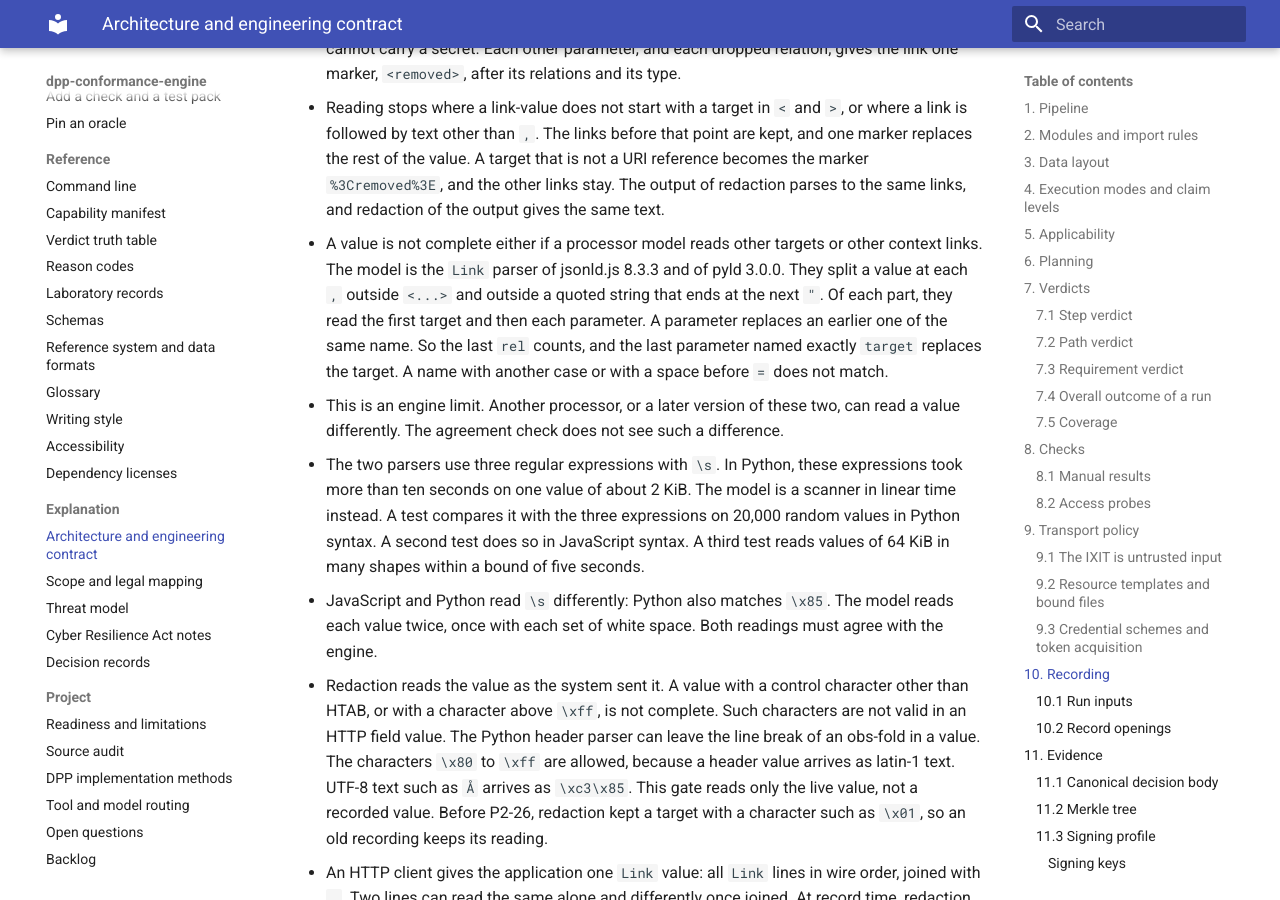
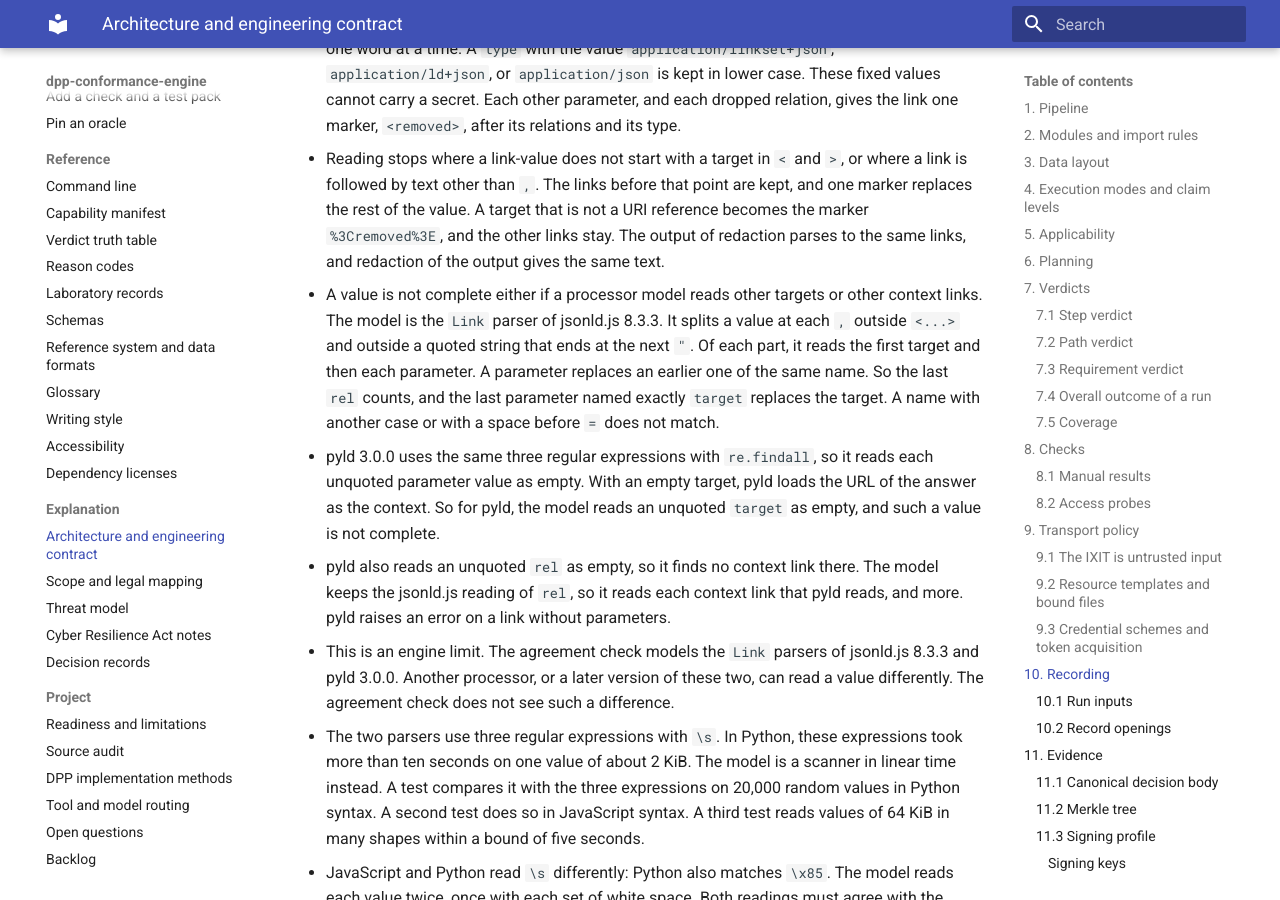
Before and after one commit to hadijannat/dpp-conformance-engine, an MkDocs documentation site: the page built from docs/explanation/architecture.md, in a window 1280 px wide and 900 px high, scrolled down 50509 px. Built offline with MkDocs 1.6.1 and Material for MkDocs 9.7.7, drawn with Linux system fonts in a browser that asks for light colours; the version menu is left out; some of the changed text lies outside the part shown.

Commit message:
docs: describe the pyld reading of Link values and the urljoin target rule
The model is the Link parser of jsonld.js 8.3.3. pyld 3.0.0 reads an
unquoted value as empty and an unquoted rel finds no context. Describe
the target rule for forms that urljoin resolves differently, the base
path limit, and the Content-Type comparison of pyld as engine limits.

Co-Authored-By: Claude Opus 5.5 <noreply@anthropic.com>

```diff
--- a/docs/explanation/architecture.md
+++ b/docs/explanation/architecture.md
@@ -732,6 +732,9 @@ gives `blocked`, with `DATA.SCHEMA.MISSING` or `DATA.RULES.MISSING`. The run bin
   with the JSON-LD context relation names its target as a context, whatever its other parameters
   are. The JSON-LD 1.1 API, section 9.4.1, reads only the relation and the target of such a link.
   The check ignores the header for `application/ld+json`, as JSON-LD 1.1, section 6.1, states.
+  It compares the media type without parameters. pyld 3.0.0 compares the whole `Content-Type`
+  value with `application/ld+json`. So pyld reads the header for `application/ld+json; charset=utf-8`,
+  and the check does not. This is an engine limit.
 - The record keeps a `Link` value only in the form that redaction keeps (section 10). A link
   without the context relation is ignored. Redaction keeps each link that RFC 8288, appendix B,
   reads before a malformed part. A context link before such a part still names its target.
@@ -1704,13 +1707,20 @@ records/<id>.enc   one encrypted record each
   `%3Cremoved%3E`, and the other links stay. The output of redaction parses to the same links,
   and redaction of the output gives the same text.
 - A value is not complete either if a processor model reads other targets or other context links.
-  The model is the `Link` parser of jsonld.js 8.3.3 and of pyld 3.0.0. They split a value at each
-  `,` outside `<...>` and outside a quoted string that ends at the next `"`. Of each part, they
-  read the first target and then each parameter. A parameter replaces an earlier one of the same
-  name. So the last `rel` counts, and the last parameter named exactly `target` replaces the
-  target. A name with another case or with a space before `=` does not match.
-- This is an engine limit. Another processor, or a later version of these two, can read a value
-  differently. The agreement check does not see such a difference.
+  The model is the `Link` parser of jsonld.js 8.3.3. It splits a value at each `,` outside
+  `<...>` and outside a quoted string that ends at the next `"`. Of each part, it reads the first
+  target and then each parameter. A parameter replaces an earlier one of the same name. So the
+  last `rel` counts, and the last parameter named exactly `target` replaces the target. A name
+  with another case or with a space before `=` does not match.
+- pyld 3.0.0 uses the same three regular expressions with `re.findall`, so it reads each unquoted
+  parameter value as empty. With an empty target, pyld loads the URL of the answer as the context.
+  So for pyld, the model reads an unquoted `target` as empty, and such a value is not complete.
+- pyld also reads an unquoted `rel` as empty, so it finds no context link there. The model keeps
+  the jsonld.js reading of `rel`, so it reads each context link that pyld reads, and more. pyld
+  raises an error on a link without parameters.
+- This is an engine limit. The agreement check models the `Link` parsers of jsonld.js 8.3.3 and
+  pyld 3.0.0. Another processor, or a later version of these two, can read a value differently.
+  The agreement check does not see such a difference.
 - The two parsers use three regular expressions with `\s`. In Python, these expressions took more
   than ten seconds on one value of about 2 KiB. The model is a scanner in linear time instead. A
   test compares it with the three expressions on 20,000 random values in Python syntax. A second
@@ -1755,6 +1765,18 @@ records/<id>.enc   one encrypted record each
   Python `urljoin` resolves such a target against the host of the base URL. pyld 3.0.0 keeps it
   as it is. Before this rule, the record of `https:user:pw@example.test/ctx` held the credential
   text. Only redaction reads this rule, so an old record replays unchanged.
+- A target that Python `urljoin` can resolve to another URL than the WHATWG URL parser or pyld
+  also becomes `%3Cremoved%3E`. `urljoin` drops an empty `;` parameter and an empty `?` query.
+  It removes empty segments of a relative path that does not start with `/`. pyld 3.0.0 drops the
+  first `.` of a relative path such as `.well-known/ctx`.
+- The readers also differ on some dot segments: `%2e`, a final `..;x`, a dot segment after another
+  segment, a dot segment in a URL with a scheme, and a final dot segment before a query. So a
+  relative target keeps only a leading run of `.` and `..` segments.
+- A fuzzer found these forms. It compared `urljoin` with the `URL` class of Node.js 22 and with
+  the resolver of pyld 3.0.0. Only redaction reads this rule, so an old record replays unchanged.
+- This is an engine limit: for a relative target, `urljoin` also removes empty segments of the base
+  path. A redirect can give such a base. Redaction does not see the base, so this rule cannot
+  remove such a target.
 - A credential-like query value is different. Redaction replaces it with a marker in place, and
   that marker shows in the recorded target. So a check sees that redaction changed the target.
 
```
Also changed, not shown: docs/reference/reference-system.md (+9 -4 lines).
